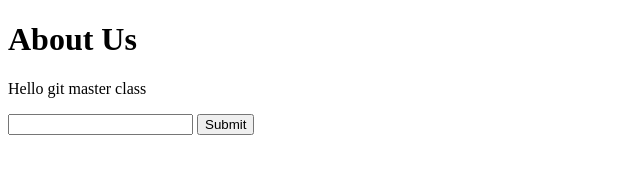
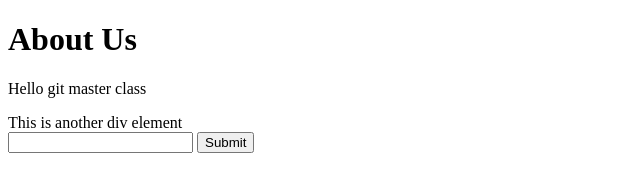
Before and after one commit to ReshmaKoredla/GitandGithub, a plain HTML site: page aboutus.html in a window 1280 px wide. Shown: the whole page, without its empty margins (0-640 px from the left). Drawn offline with Linux system fonts and the light colour scheme.

Commit message:
modified aboutus.html

```diff
--- a/aboutus.html
+++ b/aboutus.html
@@ -8,6 +8,7 @@
 <body>
     <h1>About Us</h1>
     <p>Hello git master class</p>
+    <div>This is another div element</div>
     <form>
         <input type="text">
         <input type="submit">
```
